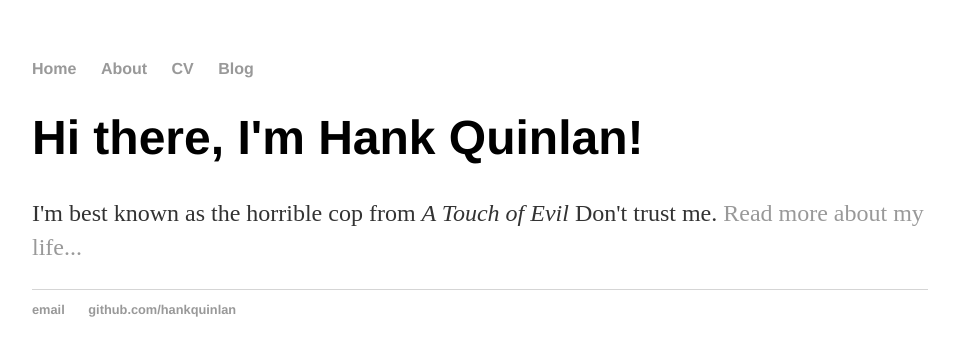
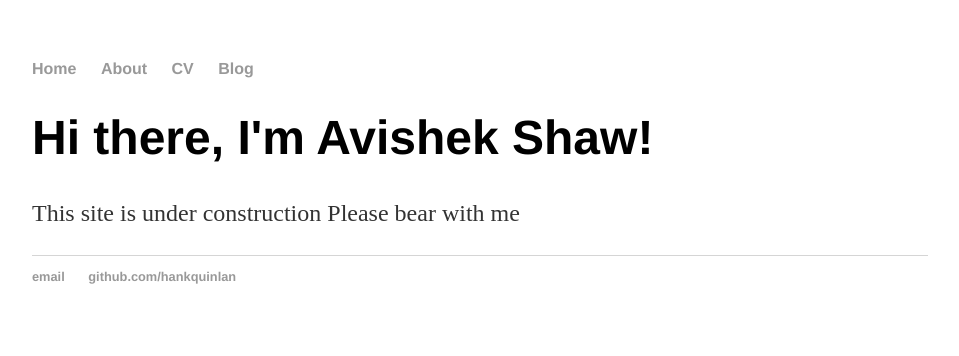
Before and after one commit to AvishekShaw/avishekshaw, a Jekyll site: the page built from index.html, in a window 1280 px wide. Shown: the top 356 px of the page, without its empty margins (160-1119 px from the left). Built offline with Jekyll 4.4.1, drawn with Linux system fonts in a browser that asks for light colours.

Commit message:
Update index.html
added name

```diff
--- a/index.html
+++ b/index.html
@@ -1,8 +1,8 @@
 ---
 layout: default
-title: Hank Quinlan, Horrible Cop
+title: Avishek Shaw
 ---
 <div class="blurb">
-	<h1>Hi there, I'm Hank Quinlan!</h1>
-	<p>I'm best known as the horrible cop from <em>A Touch of Evil</em> Don't trust me. <a href="/about">Read more about my life...</a></p>
+	<h1>Hi there, I'm Avishek Shaw!</h1>
+	<p>This site is under construction </em> Please bear with me</p>
 </div><!-- /.blurb -->
```
